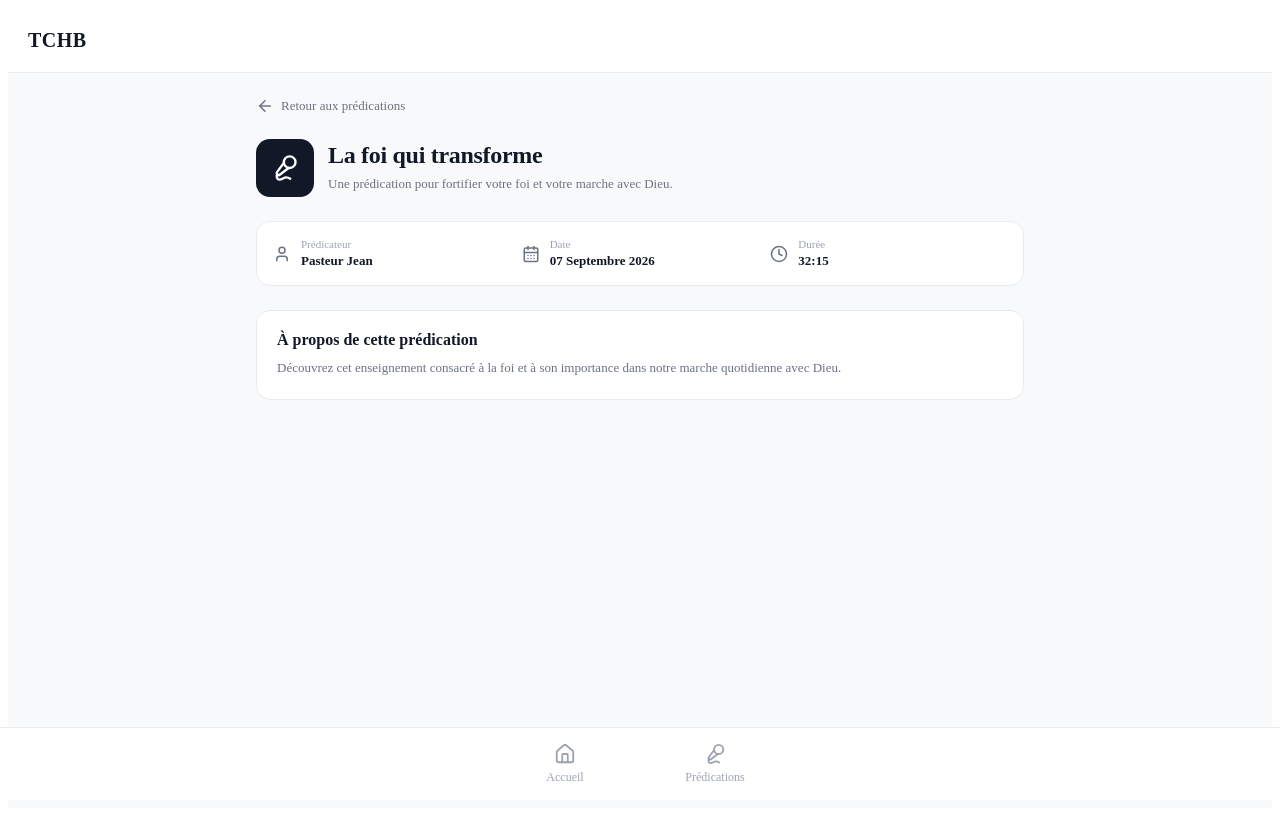
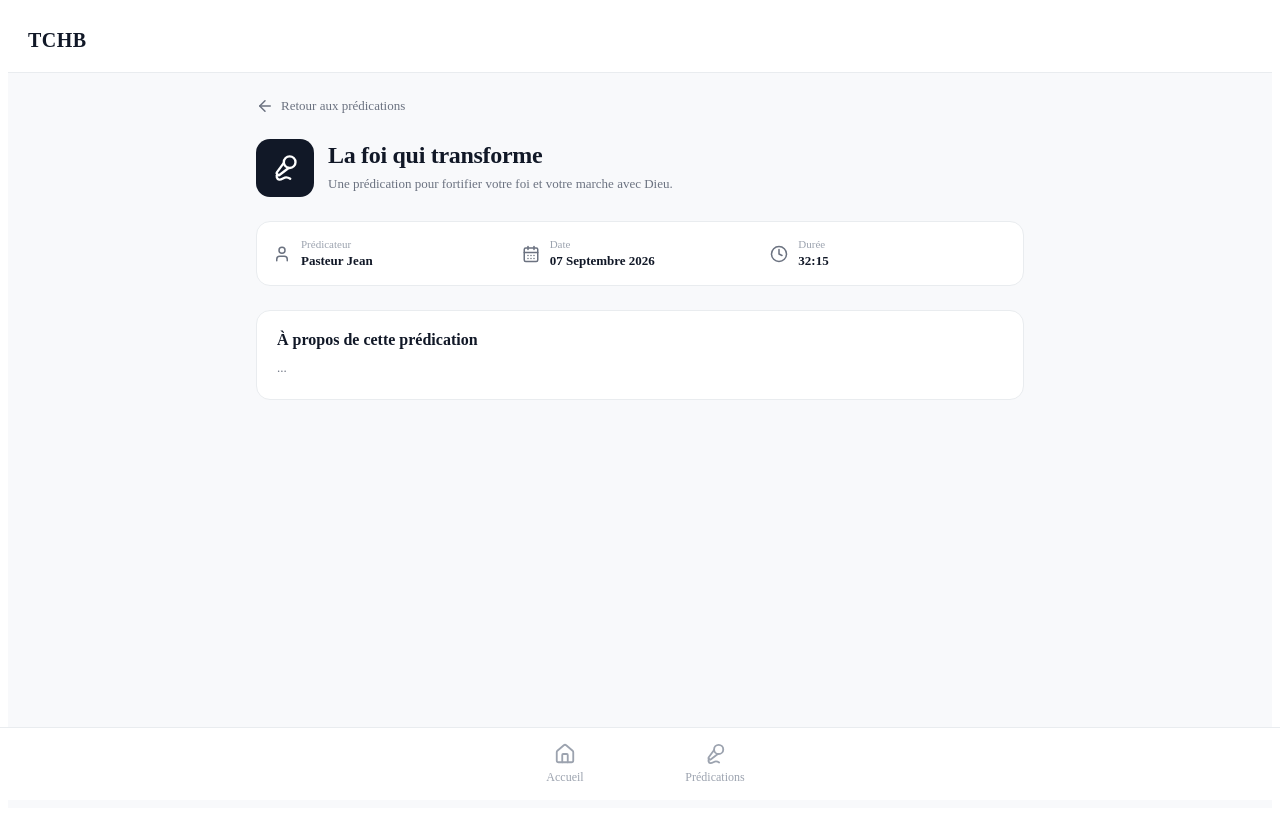
Before and after one commit to orman-NEVILLE/tchbMobile, a Vue app: page /predications/1 in a window 1280 px wide. Built offline with nearby package versions, Linux system fonts and the light colour scheme.

Commit message:
Création des interfaces Home et preaching

```diff
--- a/src/views/PreachingDetailView.vue
+++ b/src/views/PreachingDetailView.vue
@@ -13,15 +13,16 @@ import { useRoute } from 'vue-router'
 const route = useRoute()
 
 const preachings = [
-  {
+    {
     id: 1,
     title: 'La foi qui transforme',
     preacher: 'Pasteur Jean',
     date: '07 Septembre 2026',
     duration: '32:15',
-    description:
-      'Découvrez cet enseignement consacré à la foi et à son importance dans notre marche quotidienne avec Dieu.',
-  },
+    description: '...',
+    video: '/media/videos/predication-1.mp4',
+    audio: '/media/audio/predication-1.mp3',
+    },
   {
     id: 2,
     title: 'Le chemin de la foi',
```
Also changed, not shown: 1 other file (tests, documents, lock files or other folders).
